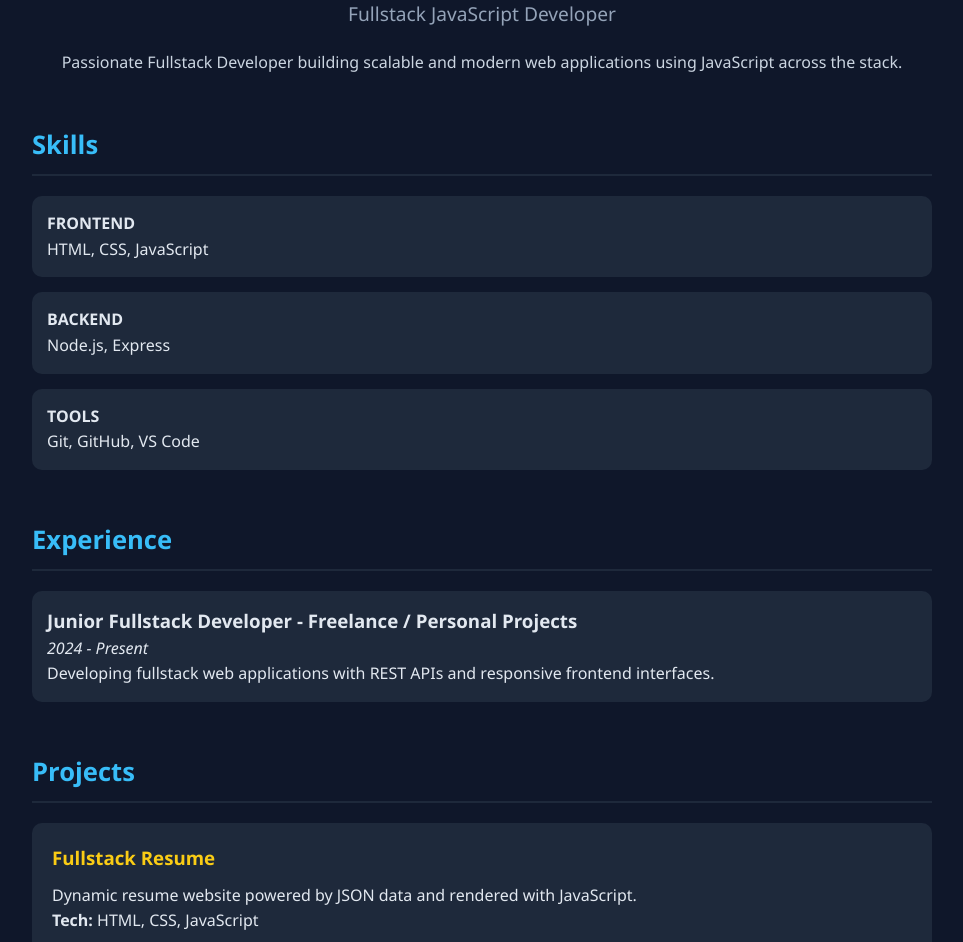
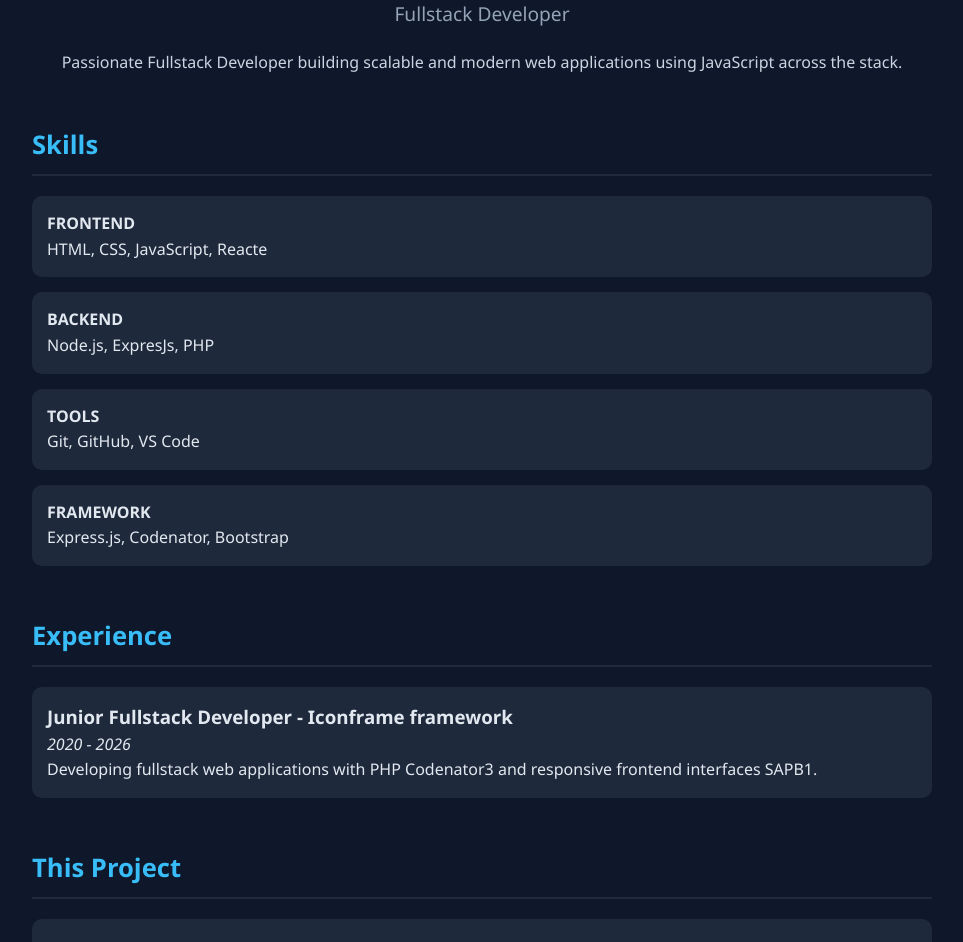
Before and after one commit to nanokhanathip/khanathip.github.io, a plain HTML site: page index.html in a window 1280 px wide. Shown: the part 115-1057 px from the top of the page, without its empty margins (158-1121 px from the left). Drawn offline with Linux system fonts and the light colour scheme.

Commit message:
Add files via upload

```diff
--- a/index.html
+++ b/index.html
@@ -27,7 +27,7 @@
     </section>
 
     <section>
-      <h2>Projects</h2>
+      <h2>This Project</h2>
       <div id="projects" class="projects-grid"></div>
     </section>
 
--- a/resume.json
+++ b/resume.json
@@ -1,20 +1,21 @@
 {
-  "name": "Nanokhanathip",
-  "title": "Fullstack JavaScript Developer",
+  "name": "Khanathip Thuennao",
+  "title": "Fullstack Developer",
   "summary": "Passionate Fullstack Developer building scalable and modern web applications using JavaScript across the stack.",
 
   "skills": {
-    "frontend": ["HTML", "CSS", "JavaScript"],
-    "backend": ["Node.js", "Express"],
-    "tools": ["Git", "GitHub", "VS Code"]
+    "frontend": ["HTML", "CSS", "JavaScript","Reacte"],
+    "backend": ["Node.js", "ExpresJs" ,"PHP"],
+    "tools": ["Git", "GitHub", "VS Code"],
+    "framework": ["Express.js","Codenator","Bootstrap"]
   },
 
   "experience": [
     {
       "role": "Junior Fullstack Developer",
-      "company": "Freelance / Personal Projects",
-      "period": "2024 - Present",
-      "description": "Developing fullstack web applications with REST APIs and responsive frontend interfaces."
+      "company": "Iconframe framework",
+      "period": "2020 - 2026",
+      "description": "Developing fullstack web applications with PHP Codenator3 and responsive frontend interfaces SAPB1."
     }
   ],
 
@@ -23,14 +24,14 @@
       "name": "Fullstack Resume",
       "description": "Dynamic resume website powered by JSON data and rendered with JavaScript.",
       "tech": ["HTML", "CSS", "JavaScript"],
-      "github": "https://github.com/yourusername/fullstack-resume"
+      "github": "https://nanokhanathip.github.io/khanathip.github.io/"
     }
   ],
 
   "contact": {
     "email": "your@email.com",
     "phone": "-",
-    "github": "https://github.com/yourusername",
+    "github": "https://github.com/nanokhanathip",
     "linkedin": "https://linkedin.com/in/yourprofile"
   }
 }
```
